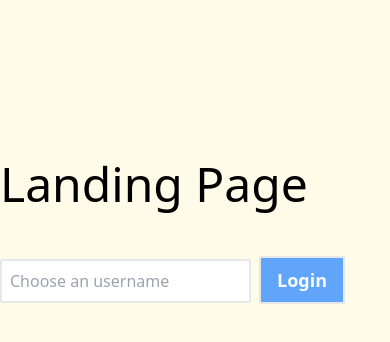
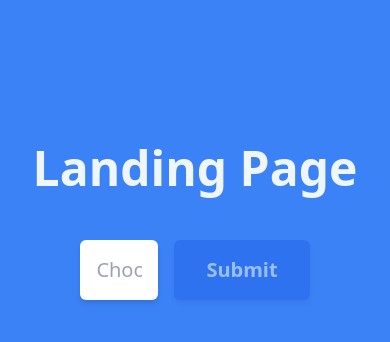
Before and after one commit to konstapascal/noroff-assignment-7, an Angular app: page / in a window 390 px wide. Shown: the top 342 px of the page. Built offline with nearby package versions, Linux system fonts and the light colour scheme.

Commit message:
FEAT: Styled landing and 404 page TODO: Make responsive layout for mobile

```diff
--- a/src/app/app.component.html
+++ b/src/app/app.component.html
@@ -1 +1,3 @@
-<router-outlet></router-outlet>
+<main class="bg-blue-500 min-h-screen">
+  <router-outlet></router-outlet>
+</main>
--- a/src/app/components/landing-page-components/login-form/login-form.component.html
+++ b/src/app/components/landing-page-components/login-form/login-form.component.html
@@ -1,4 +1,9 @@
-<form class="mt-12" ngForm #loginForm="ngForm" (ngSubmit)="onSubmit(loginForm)">
+<form
+  class="mt-12 text-xl text-center"
+  ngForm
+  #loginForm="ngForm"
+  (ngSubmit)="onSubmit(loginForm)"
+>
   <label for="username" class="sr-only">Username: </label>
   <input
     type="text"
@@ -8,21 +13,24 @@
     name="username"
     id="username"
     required
-    minlength="3"
+    minlength="4"
     maxlength="40"
-    class="border-2 p-2 rounded-sm"
+    class="w-1/5 px-4 py-4 rounded-md shadow-md"
   />
 
   <button
+    class="font-semibold bg-blue-600 shadow-md disabled:opacity-50 disabled:hover:bg-blue-600 hover:bg-blue-700 ml-4 rounded-md transition-all text-slate-50 px-8 py-4"
     type="submit"
-    class="border-2 px-4 py-2 ml-2 bg-blue-400 text-slate-50 text-lg font-semibold rounded-sm"
     [disabled]="loginForm.invalid"
   >
-    Login
+    Submit
   </button>
 
-  <div *ngIf="username.errors && (username.dirty || username.touched)">
-    <p *ngIf="username.errors['required']">Username is required</p>
-    <p *ngIf="username.errors['minlength']">Username is too short</p>
+  <div
+    class="mt-6 font-semibold text-2xl text-blue-200"
+    *ngIf="username.errors && (username.dirty || username.touched)"
+  >
+    <p *ngIf="username.errors['required']">Username is required!</p>
+    <p *ngIf="username.errors['minlength']">Username is too short!</p>
   </div>
 </form>
--- a/src/app/components/shared-components/navbar/navbar.component.html
+++ b/src/app/components/shared-components/navbar/navbar.component.html
@@ -1,12 +1,24 @@
 <nav class="bg-blue-400 border-b-2 border-yellow-100 text-blue-50 py-8">
   <div class="container flex justify-evenly items-center mx-auto">
-    <div class="flex gap-8 text-3xl font-semibold">
-      <a class="hover:underline" [routerLink]="['/catalogue']"
+    <div class="flex items-center gap-2 text-xl font-semibold">
+      <a
+        [classList]="
+          'py-4 px-8 hover:underline rounded-md ' +
+          (route === '/catalogue' && 'bg-blue-500')
+        "
+        [routerLink]="['/catalogue']"
         >Catalogue Page</a
       >
-      <a class="hover:underline" [routerLink]="['/trainer']">Trainer Page</a>
+      <a
+        [classList]="
+          'py-4 px-8 hover:underline rounded-md ' +
+          (route === '/trainer' && 'bg-blue-500')
+        "
+        [routerLink]="['/trainer']"
+        >Trainer Page</a
+      >
     </div>
-    <div class="flex items-center gap-8">
+    <div class="flex items-center gap-6">
       <p class="text-lg italic">
         Logged in as
         <span class="font-semibold text-xl not-italic">{{ username }}</span>
--- a/src/app/components/shared-components/navbar/navbar.component.ts
+++ b/src/app/components/shared-components/navbar/navbar.component.ts
@@ -18,6 +18,7 @@ export class NavbarComponent implements OnInit {
   ) {}
 
   public username = this.userService.user?.username;
+  public route = this.router.url;
 
   public onLogout(): void {
     this.authService.logout();
--- a/src/app/components/trainer-page-components/trainer-pokemon-card/trainer-pokemon-card.component.ts
+++ b/src/app/components/trainer-page-components/trainer-pokemon-card/trainer-pokemon-card.component.ts
@@ -1,5 +1,4 @@
 import { Component, Input, OnInit } from '@angular/core';
-import { Router } from '@angular/router';
 import { FormattedPokemon } from 'src/app/models/pokemon.model';
 import { PokemonService } from 'src/app/services/pokemon.service';
 import { UserService } from 'src/app/services/user.service';
--- a/src/app/components/trainer-page-components/trainer-pokemon-list/trainer-pokemon-list.component.html
+++ b/src/app/components/trainer-page-components/trainer-pokemon-list/trainer-pokemon-list.component.html
@@ -1,6 +1,6 @@
 <section class="mt-16 flex flex-wrap justify-center gap-12 gap-y-16">
   <div
-    class="bg-blue-400 shadow-lg border-2 border-yellow-100 text-xl font-semibold py-8 text-blue-50 rounded-md w-1/2 text-center"
+    class="bg-blue-400 shadow-lg border-2 border-yellow-100 text-2xl py-8 text-blue-50 rounded-md w-1/2 text-center"
     *ngIf="capturedPokemon.length === 0"
   >
     Check the catalogue and capture some pokemon!
--- a/src/app/pages/catalogue/catalogue.page.html
+++ b/src/app/pages/catalogue/catalogue.page.html
@@ -1,9 +1,7 @@
 <app-navbar></app-navbar>
-<main class="bg-blue-500 min-h-screen">
 <div class="container mx-auto py-20">
   <h1 class="text-5xl font-bold text-center text-blue-50">Catalogue Page</h1>
   <app-catalogue-pokemon-list
     [allPokemonArr]="allPokemonArr"
   ></app-catalogue-pokemon-list>
 </div>
-</main>
--- a/src/app/pages/catalogue/catalogue.page.ts
+++ b/src/app/pages/catalogue/catalogue.page.ts
@@ -15,7 +15,7 @@ export class CataloguePage implements OnInit {
   public ngOnInit(): void {
     const sessionPokemon = sessionStorage.getItem('allPokemon');
 
-    if (!sessionPokemon) {
+    if (!sessionPokemon || JSON.parse(sessionPokemon).length === 0) {
       this.pokemonService.getAllPokemon().subscribe((_allPokemonArr) => {
         this.allPokemonArr = _allPokemonArr;
         this.pokemonService.setPokemon(_allPokemonArr);
--- a/src/app/pages/landing/landing.page.html
+++ b/src/app/pages/landing/landing.page.html
@@ -1,6 +1,4 @@
-<main class="bg-yellow-50 min-h-screen">
-  <div class="container mx-auto py-40">
-    <h1 class="text-5xl">Landing Page</h1>
-    <app-login-form></app-login-form>
-  </div>
-</main>
+<div class="container container mx-auto py-36">
+  <h1 class="text-5xl font-bold text-center text-blue-50">Landing Page</h1>
+  <app-login-form></app-login-form>
+</div>
--- a/src/app/pages/not-found/not-found.page.html
+++ b/src/app/pages/not-found/not-found.page.html
@@ -1,4 +1,10 @@
-<main class="container mx-auto">
-  <h1 class="text-5xl">Not Found Page</h1>
-  <p class="text-3xl">Redirecting...</p>
+<main class="container mx-auto py-36 text-center text-blue-50">
+  <h1 class="text-5xl font-bold">Not Found Page</h1>
+  <p class="text-3xl text-blue-200 mt-4">Redirecting...</p>
+  <img
+    src="https://raw.githubusercontent.com/PokeAPI/sprites/master/sprites/pokemon/versions/generation-v/black-white/animated/25.gif"
+    alt=""
+    width="200px"
+    class="mx-auto mt-16"
+  />
 </main>
--- a/src/app/pages/not-found/not-found.page.ts
+++ b/src/app/pages/not-found/not-found.page.ts
@@ -8,7 +8,7 @@ import { Router } from '@angular/router';
 })
 export class NotFoundPage implements OnInit {
   constructor(private readonly router: Router) {
-    setTimeout(() => this.router.navigateByUrl('/'), 1500);
+    setTimeout(() => this.router.navigateByUrl('/'), 2000);
   }
 
   ngOnInit(): void {}
--- a/src/app/pages/trainer/trainer.page.html
+++ b/src/app/pages/trainer/trainer.page.html
@@ -1,9 +1,7 @@
 <app-navbar></app-navbar>
-<main class="bg-blue-500 min-h-screen">
 <div class="container mx-auto py-20">
   <h1 class="text-5xl font-bold text-center text-blue-50">Trainer Page</h1>
   <app-trainer-pokemon-list
     [capturedPokemon]="capturedPokemon"
   ></app-trainer-pokemon-list>
 </div>
-</main>
```
Lines whose indentation alone changed are shown as unchanged.
